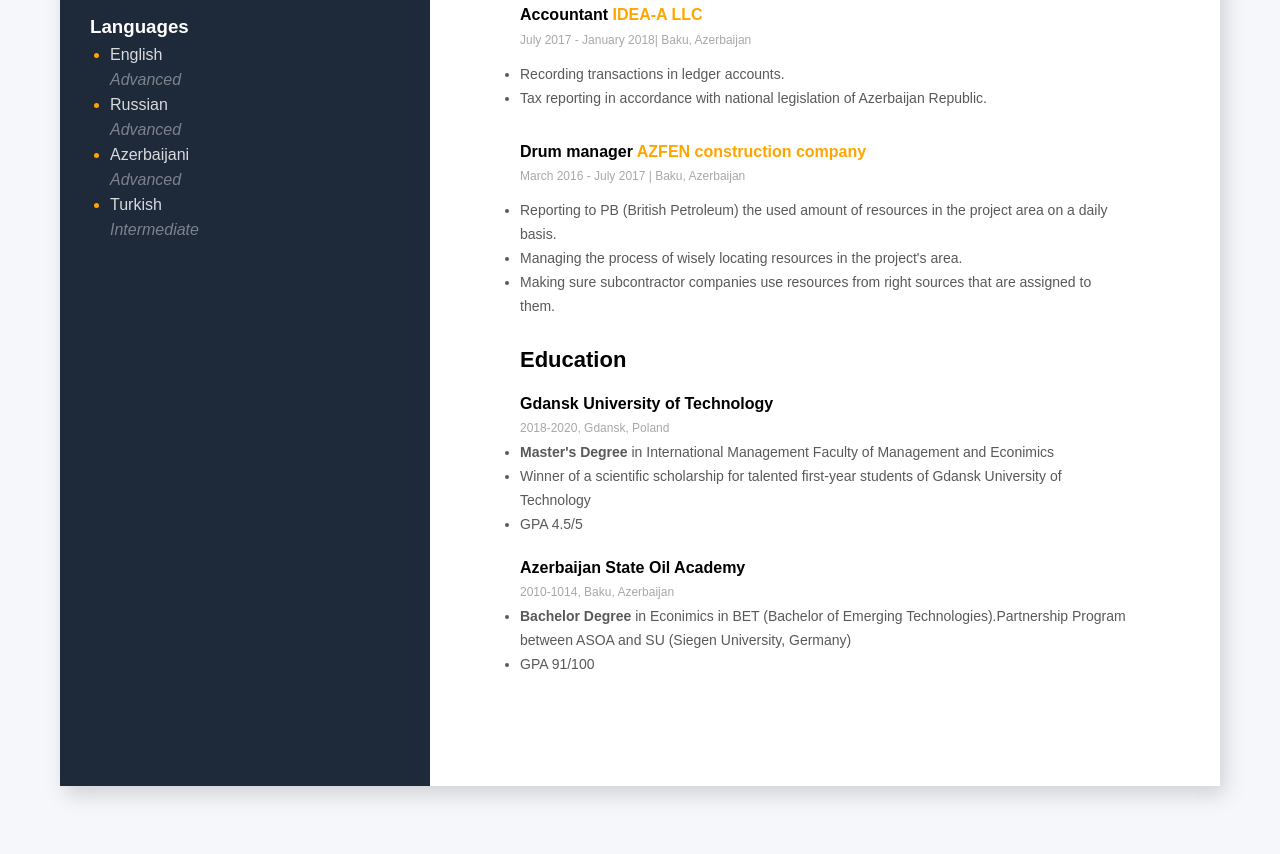
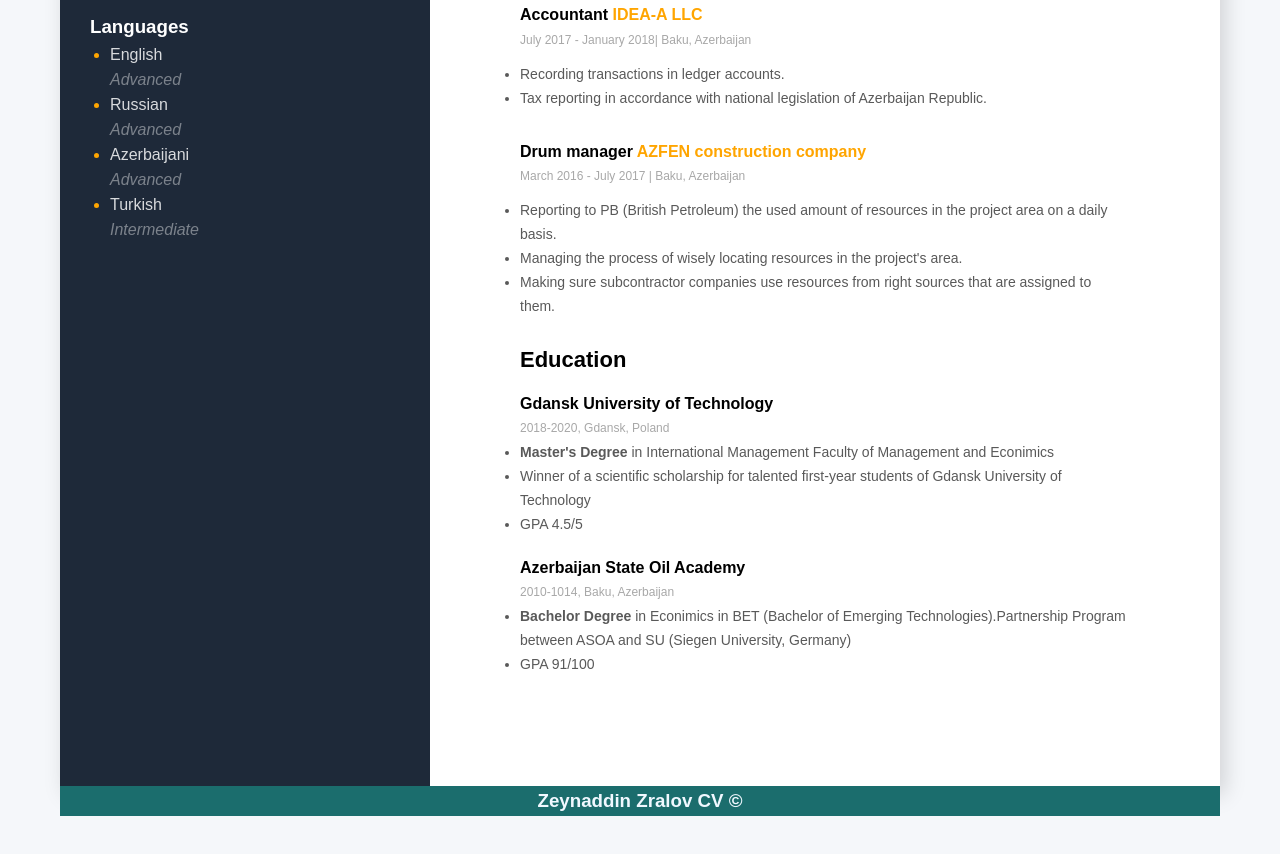
Before and after one commit to Zeynaddin/rsschool-cv, a plain HTML site: page index.html in a window 1280 px wide. Shown: the part 989-1843 px from the top of the page. Before the commit the page ends 1815 px from the top, so only its background shows below. Drawn offline with Linux system fonts and the light colour scheme; files that its build step writes are made by us from their sources.

Commit message:
footer modification

```diff
--- a/index.html
+++ b/index.html
@@ -176,5 +176,10 @@
         </div>
       </div>
     </div>
+    <footer>
+
+        <h3 class="copyright">Zeynaddin Zralov CV &copy; </h3>
+
+    </footer>
   </body>
 </html>
--- a/styles.css
+++ b/styles.css
@@ -134,6 +134,13 @@ a.link:hover {
   font-weight: 400;
   line-height: 24px;
 }
+
+.project-link:hover {
+  border-radius: 3px;
+  background: aquamarine;
+  padding: 2px;
+}
+
 .techname {
   color: #595959;
   font-size: 14px;
@@ -234,3 +241,15 @@ a.link:hover {
     width: 100%;
   }
 }
+
+.copyright {
+  text-align: center;
+  background: rgb(27, 109, 109);
+  display: inline-block;
+  width: 100%;
+  height: 30px;
+  display: flex;
+  justify-content: center;
+  align-items: center;
+  color: aliceblue;
+}
```
